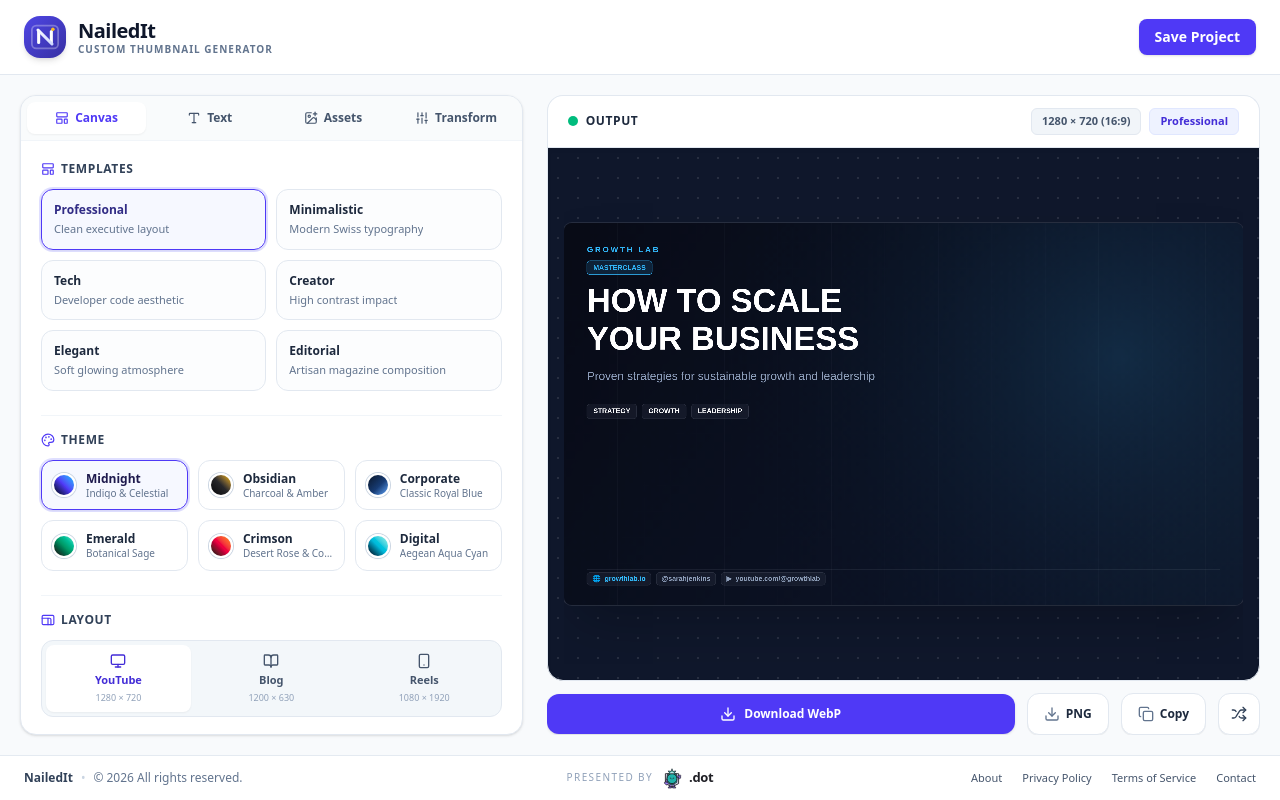
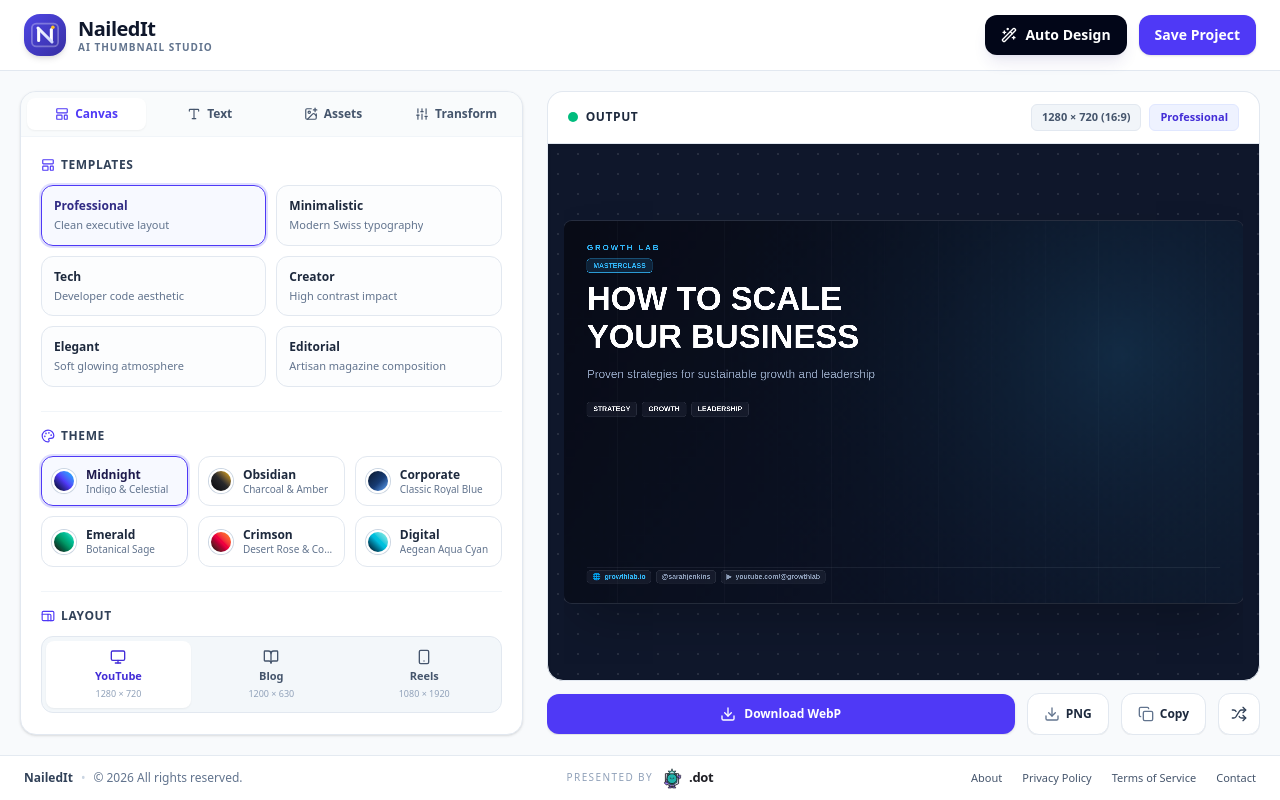
Before and after one commit to cser-utkarsh-raj/NailedIt, a React (Vite) app: page / in a window 1280 px wide. Built offline with nearby package versions, Linux system fonts and the light colour scheme; a web font is replaced by a local one.

Commit message:
feat: add one-click AI thumbnail design

```diff
--- a/src/App.tsx
+++ b/src/App.tsx
@@ -1,8 +1,10 @@
 import React, { useState } from 'react';
+import { Sparkles, Wand2 } from 'lucide-react';
 import { ThumbnailStudioView } from './components/ThumbnailStudioView';
 import { DotFooter } from './components/DotFooter';
 import { NailedItLogo } from './components/NailedItLogo';
 import { PostData } from './types';
+import { generateDesign } from './utils/autoDesign';
 
 export default function App() {
   const [post, setPost] = useState<PostData>({
@@ -24,47 +26,62 @@ export default function App() {
     footerLinks: ['growthlab.io', '@sarahjenkins', 'youtube.com/@growthlab'],
     showFooterLinks: true,
   });
+  const [designing, setDesigning] = useState(false);
+  const [designMessage, setDesignMessage] = useState('');
 
   const handleUpdatePost = (updates: Partial<PostData>) => {
     setPost((prev) => {
-      // Shuffle is intentionally style-only. Its old preset objects contained
-      // sample copy, which silently overwrote the user's real content.
-      // Manual edits continue to support normal multi-field updates.
       const isShufflePreset = Boolean(
-        updates.template &&
-        updates.bgStyle &&
-        updates.title &&
-        updates.subtitle &&
-        updates.category &&
-        updates.brandName &&
-        updates.speakerName &&
-        updates.speakerRole
+        updates.template && updates.bgStyle && updates.title && updates.subtitle &&
+        updates.category && updates.brandName && updates.speakerName && updates.speakerRole
       );
-
-      if (isShufflePreset) {
-        return {
-          ...prev,
-          template: updates.template!,
-          bgStyle: updates.bgStyle!,
-        };
-      }
-
+      if (isShufflePreset) return { ...prev, template: updates.template!, bgStyle: updates.bgStyle! };
       return { ...prev, ...updates };
     });
   };
 
+  const handleAutoDesign = async () => {
+    if (!post.title.trim()) return;
+    setDesigning(true);
+    setDesignMessage('Analyzing your content…');
+    const plan = await generateDesign(post);
+    handleUpdatePost({
+      template: plan.template,
+      bgStyle: plan.bgStyle,
+      title: plan.title,
+      subtitle: plan.subtitle,
+      category: plan.category,
+      keyPills: plan.keyPills,
+      showKeyPills: plan.showKeyPills,
+      textScale: plan.textScale,
+    });
+    setDesignMessage('Designed. Tweak anything you want.');
+    setDesigning(false);
+    window.setTimeout(() => setDesignMessage(''), 2200);
+  };
+
   return (
     <div className="w-full h-screen flex flex-col font-sans bg-slate-50 text-slate-900 antialiased overflow-hidden">
-      <header className="bg-white border-b border-slate-200 px-6 py-4 flex items-center justify-between shrink-0">
-        <div className="flex items-center gap-3">
+      <header className="bg-white border-b border-slate-200 px-4 sm:px-6 py-3.5 flex items-center justify-between shrink-0 gap-4">
+        <div className="flex items-center gap-3 min-w-0">
           <NailedItLogo size={42} className="shadow-md rounded-2xl shrink-0" />
-          <div>
+          <div className="min-w-0">
             <h1 className="text-xl font-black tracking-tight text-slate-900 leading-tight">NailedIt</h1>
-            <p className="text-[10px] font-bold text-slate-500 uppercase tracking-widest leading-tight">Custom Thumbnail Generator</p>
+            <p className="text-[10px] font-bold text-slate-500 uppercase tracking-widest leading-tight truncate">AI Thumbnail Studio</p>
           </div>
         </div>
-        <div className="flex items-center gap-4">
-          <button className="bg-indigo-600 hover:bg-indigo-700 text-white text-sm font-semibold px-4 py-2 rounded-lg shadow-sm transition">Save Project</button>
+        <div className="flex items-center gap-2 sm:gap-3 shrink-0">
+          {designMessage && <span className="hidden sm:block text-[11px] font-semibold text-slate-500 animate-pulse">{designMessage}</span>}
+          <button
+            type="button"
+            onClick={handleAutoDesign}
+            disabled={designing || !post.title.trim()}
+            className="inline-flex items-center gap-2 rounded-xl bg-slate-950 hover:bg-indigo-700 disabled:opacity-60 text-white text-xs sm:text-sm font-bold px-3.5 sm:px-4 py-2.5 shadow-lg shadow-indigo-900/10 transition-all active:scale-[.98] cursor-pointer"
+          >
+            {designing ? <Sparkles className="w-4 h-4 animate-pulse" /> : <Wand2 className="w-4 h-4" />}
+            {designing ? 'Designing…' : 'Auto Design'}
+          </button>
+          <button type="button" className="hidden sm:block bg-indigo-600 hover:bg-indigo-700 text-white text-sm font-semibold px-4 py-2.5 rounded-xl shadow-sm transition">Save Project</button>
         </div>
       </header>
       <main className="flex-1 min-h-0 overflow-hidden p-2 sm:p-4 lg:p-5 relative">
```
